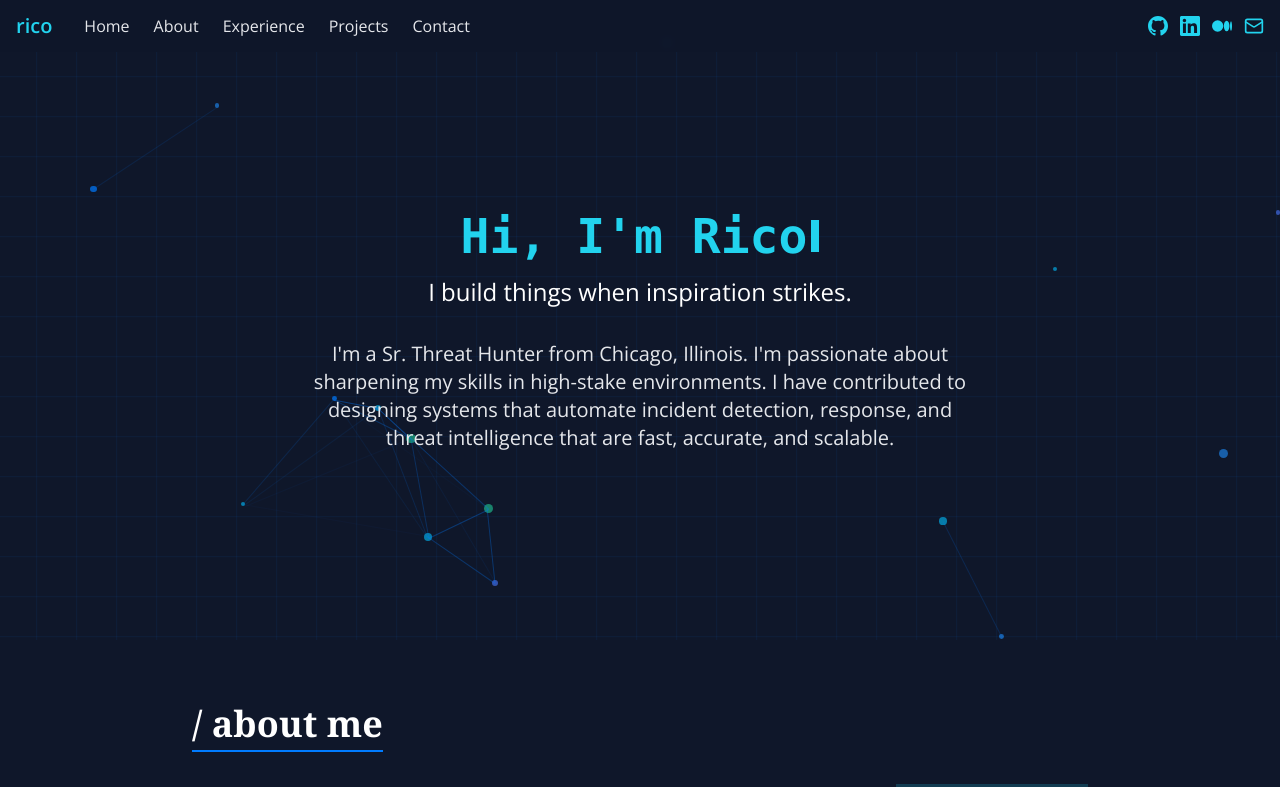
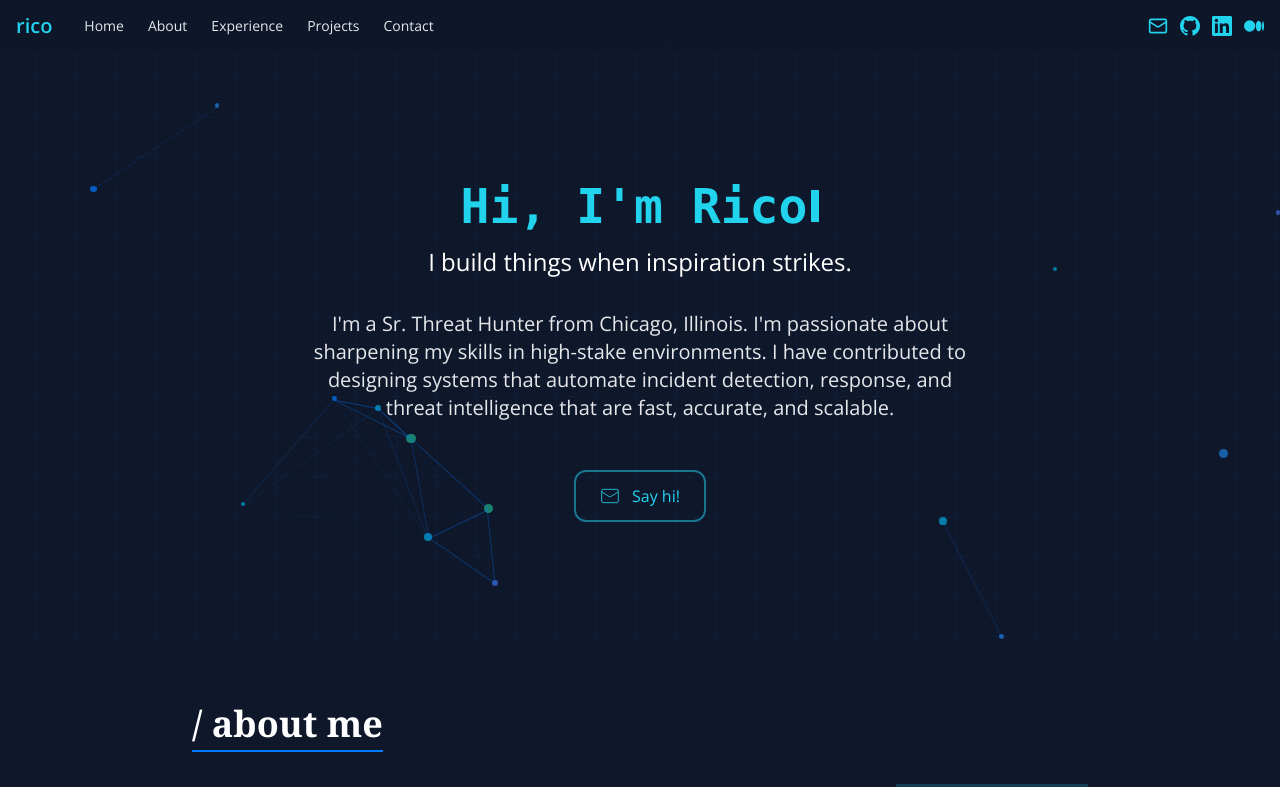
Before and after one commit to ricomanifesto/rico, a React (Vite) app: page / in a window 1280 px wide. Shown: the top 787 px of the page. Built offline with nearby package versions, Linux system fonts and the light colour scheme.

Commit message:
Add Say hi button to intro section, reorder social icons, and adjust navigation text size

```diff
--- a/src/components/Header.tsx
+++ b/src/components/Header.tsx
@@ -18,16 +18,23 @@ export default function Header() {
         <div className="flex items-center">
           <div className="text-xl font-bold text-cyan-400">rico</div>
           <nav className="flex items-center ml-8">
-            <a href="#intro" className="mr-6 text-gray-200 hover:text-cyan-400 transition duration-300">Home</a>
-            <a href="#about" className="mr-6 text-gray-200 hover:text-cyan-400 transition duration-300">About</a>
-            <a href="#experience" className="mr-6 text-gray-200 hover:text-cyan-400 transition duration-300">Experience</a>
-            <a href="#projects" className="mr-6 text-gray-200 hover:text-cyan-400 transition duration-300">Projects</a>
-            <a href="mailto:michaelrico124@gmail.com" className="text-gray-200 hover:text-cyan-400 transition duration-300">Contact</a>
+            <a href="#intro" className="mr-6 text-sm text-gray-200 hover:text-cyan-400 transition duration-300">Home</a>
+            <a href="#about" className="mr-6 text-sm text-gray-200 hover:text-cyan-400 transition duration-300">About</a>
+            <a href="#experience" className="mr-6 text-sm text-gray-200 hover:text-cyan-400 transition duration-300">Experience</a>
+            <a href="#projects" className="mr-6 text-sm text-gray-200 hover:text-cyan-400 transition duration-300">Projects</a>
+            <a href="mailto:michaelrico124@gmail.com" className="text-sm text-gray-200 hover:text-cyan-400 transition duration-300">Contact</a>
           </nav>
         </div>
 
         {/* Social Links */}
         <div className="flex items-center space-x-3">
+          <a href="mailto:michaelrico124@gmail.com" aria-label="Email"
+             className="text-cyan-400 hover:text-cyan-300 transition duration-300 transform hover:scale-110">
+            <svg xmlns="http://www.w3.org/2000/svg" width="20" height="20" viewBox="0 0 24 24" fill="none" stroke="currentColor" strokeWidth="2" strokeLinecap="round" strokeLinejoin="round">
+              <rect width="20" height="16" x="2" y="4" rx="2"></rect>
+              <path d="m22 7-8.97 5.7a1.94 1.94 0 0 1-2.06 0L2 7"></path>
+            </svg>
+          </a>
           <a href="https://github.com/ricomanifesto" target="_blank" rel="noopener noreferrer" aria-label="GitHub"
              className="text-cyan-400 hover:text-cyan-300 transition duration-300 transform hover:scale-110">
             <svg xmlns="http://www.w3.org/2000/svg" width="20" height="20" viewBox="0 0 24 24" fill="currentColor">
@@ -46,13 +53,6 @@ export default function Header() {
               <path d="M13.54 12a6.8 6.8 0 01-6.77 6.82A6.8 6.8 0 010 12a6.8 6.8 0 016.77-6.82A6.8 6.8 0 0113.54 12zM20.96 12c0 3.54-1.51 6.42-3.38 6.42-1.87 0-3.39-2.88-3.39-6.42s1.52-6.42 3.39-6.42 3.38 2.88 3.38 6.42M24 12c0 3.17-.53 5.75-1.19 5.75-.66 0-1.19-2.58-1.19-5.75s.53-5.75 1.19-5.75C23.47 6.25 24 8.83 24 12z"/>
             </svg>
           </a>
-          <a href="mailto:michaelrico124@gmail.com" aria-label="Email"
-             className="text-cyan-400 hover:text-cyan-300 transition duration-300 transform hover:scale-110">
-            <svg xmlns="http://www.w3.org/2000/svg" width="20" height="20" viewBox="0 0 24 24" fill="none" stroke="currentColor" strokeWidth="2" strokeLinecap="round" strokeLinejoin="round">
-              <rect width="20" height="16" x="2" y="4" rx="2"></rect>
-              <path d="m22 7-8.97 5.7a1.94 1.94 0 0 1-2.06 0L2 7"></path>
-            </svg>
-          </a>
         </div>
       </div>
     </header>
--- a/src/components/IntroSection.tsx
+++ b/src/components/IntroSection.tsx
@@ -54,7 +54,7 @@ export default function IntroSection() {
 
 
         <motion.p
-          className="max-w-2xl text-lg md:text-xl mb-10 mx-auto text-gray-200"
+          className="max-w-2xl text-lg md:text-xl mb-12 mx-auto text-gray-200"
           initial={{ opacity: 0 }}
           animate={{ opacity: 1 }}
           transition={{ delay: 0.7, duration: 0.8 }}
@@ -62,6 +62,30 @@ export default function IntroSection() {
           I'm a Sr. Threat Hunter from Chicago, Illinois. I'm passionate about sharpening my skills in high-stake environments. I have contributed to designing systems that automate incident detection, response, and threat intelligence that are fast, accurate, and scalable.
         </motion.p>
 
+        {/* Say Hi Button */}
+        <motion.div
+          className="flex justify-center"
+          initial={{ opacity: 0, y: 20 }}
+          animate={{ opacity: 1, y: 0 }}
+          transition={{ delay: 0.9, duration: 0.8 }}
+        >
+          <a
+            href="mailto:michaelrico124@gmail.com"
+            className="inline-flex items-center px-6 py-3 border-2 border-cyan-400/50 rounded-xl bg-transparent hover:bg-cyan-400/10 text-cyan-400 hover:text-cyan-300 transition-all duration-300 hover:scale-105 hover:border-cyan-400"
+          >
+            <svg
+              className="w-5 h-5 mr-3"
+              fill="none"
+              stroke="currentColor"
+              viewBox="0 0 24 24"
+            >
+              <rect width="20" height="16" x="2" y="4" rx="2"></rect>
+              <path d="m22 7-8.97 5.7a1.94 1.94 0 0 1-2.06 0L2 7"></path>
+            </svg>
+            Say hi!
+          </a>
+        </motion.div>
+
       </motion.div>
     </section>
   );
```
